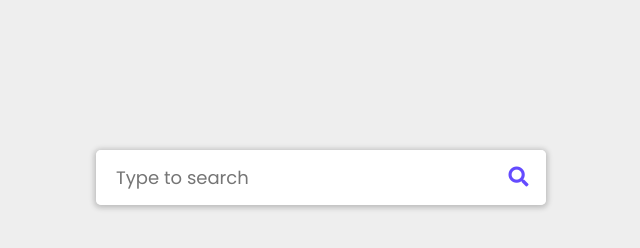
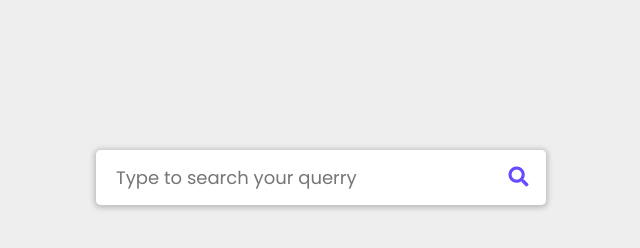
Before and after one commit to PradeepPs04/Green-Thumb-Weather, a plain HTML site: page Search/index.html in a window 1280 px wide. Shown: the whole page, without its empty margins (319-959 px from the left). Drawn offline with Linux system fonts and the light colour scheme.

Commit message:
just change in some text messge

```diff
--- a/Search/index.html
+++ b/Search/index.html
@@ -13,7 +13,7 @@
     <div class="wrapper">
         <div class="search-input">
             <a href="" target="_blank" hidden></a>
-            <input type="text" placeholder="Type to search">
+            <input type="text" placeholder="Type to search your querry">
             <div class="autocom-box">
                 <!-- here list are inserted from javascript -->
             </div>
```
